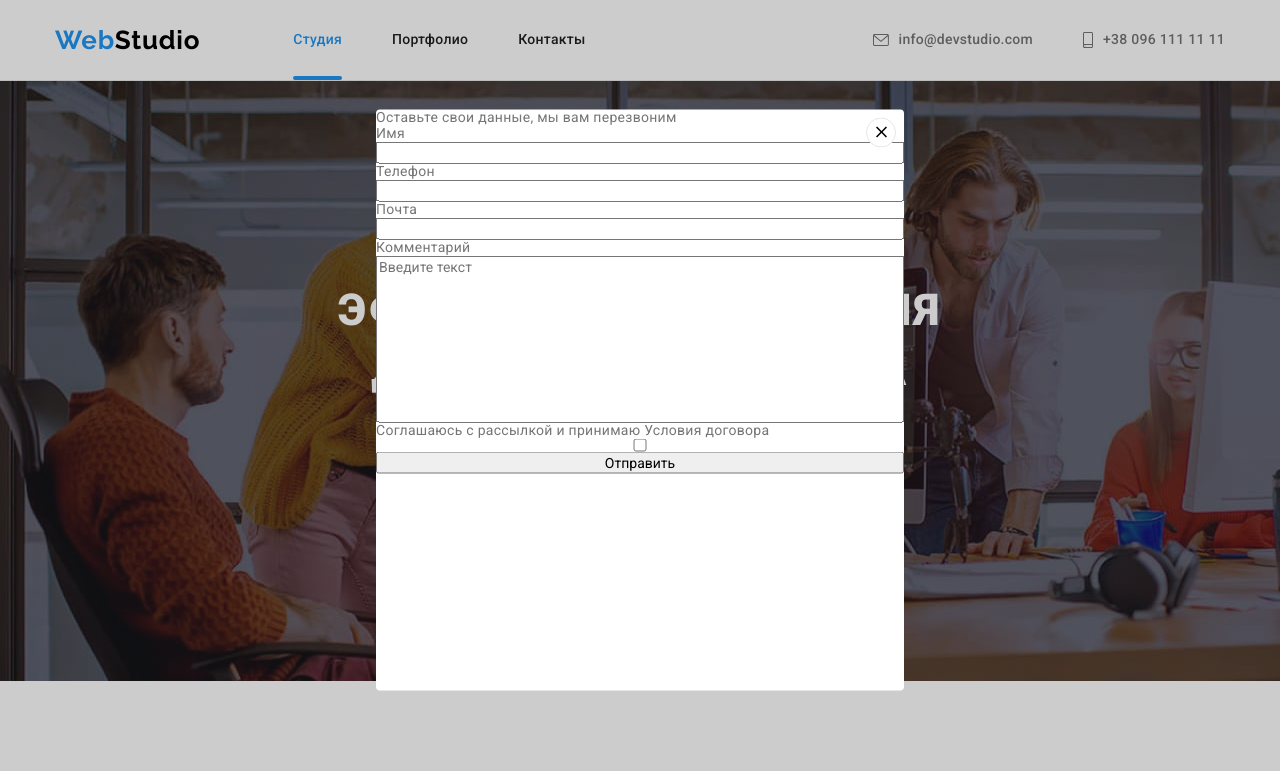
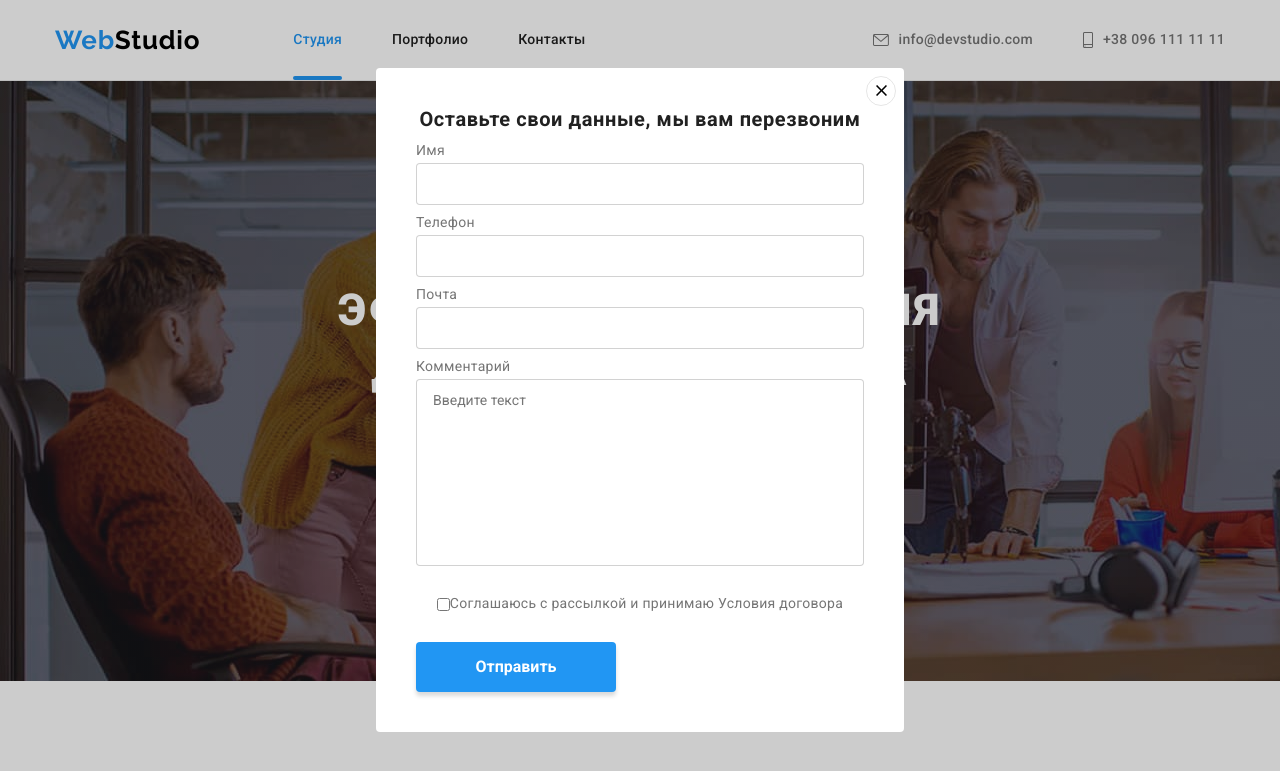
Before and after one commit to nadtosonna/goit-markup-hw-06, a plain HTML site: page index.html in a window 1280 px wide. Both pictures are taken after a click on the button "Заказать услугу". Shown: the top 771 px of the page. Drawn offline with nearby package versions, Linux system fonts and the light colour scheme.

Commit message:
css modal partly

```diff
--- a/css/styles.css
+++ b/css/styles.css
@@ -432,6 +432,30 @@ header {
 .social-link-footer:focus {
   background-color: var(--accent-color);
 }
+.footer-modal {
+  display: flex;
+  flex-direction: column;
+  margin-left: 93px;
+}
+.footer-modal label {
+  margin-bottom: 20px;
+  font-weight: 700;
+  font-size: 14px;
+  line-height: 16px;
+  letter-spacing: 0.03em;
+  text-transform: uppercase;
+  color: var(--invert-text-color);
+}
+.footer-modal input {
+  height: 50px;
+  min-width: 358px;
+  padding: 15px 16px;
+  background-color: var(--background-color);
+  border: 1px solid rgba(255, 255, 255, 0.3);
+  box-sizing: border-box;
+  filter: drop-shadow(0px 4px 4px rgba(0, 0, 0, 0.15));
+  border-radius: 4px;
+}
 .backdrop {
   position: fixed;
   top: 0;
@@ -453,7 +477,6 @@ header {
   transform: translate(-50%, -50%) scale(1);
 
   width: 528px;
-  height: 581px;
   border-radius: 4px;
   background-color: var(--invert-text-color);
   opacity: 1;
@@ -475,12 +498,87 @@ header {
   background-color: transparent;
   cursor: pointer;
 }
+.close-button:hover .closing-icon {
+  fill: var(--accent-color);
+}
 .modal-form {
+  align-items: center;
+  justify-content: center;
+
+  width: 528px;
+
+  padding: 40px;
+}
+.modal-header {
+  font-weight: 700;
+  font-size: 20px;
+  line-height: 1.15;
+  text-align: center;
+  letter-spacing: 0.03em;
+  margin-bottom: 12px;
+  color: #212121;
+}
+.form-field {
   display: flex;
   flex-direction: column;
+  width: 100%;
+  margin-bottom: 10px;
+}
+.form-field label {
+  margin-bottom: 4px;
+}
+.form-field input {
+  margin: 0;
+  padding: 12px 16px;
+  border: 1px solid rgba(33, 33, 33, 0.2);
+  box-sizing: border-box;
+  border-radius: 4px;
+}
+.form-field input:focus {
+  border: 1px solid var(--accent-color);
+}
+.form-field input:hover {
+  border: 1px solid var(--accent-color);
+}
+.form-field input:active {
+  border: 1px solid var(--accent-color);
 }
 textarea {
   resize: none;
+}
+.form-field textarea {
+  margin: 0;
+  padding: 12px 16px;
+  margin-bottom: 20px;
+  border: 1px solid rgba(33, 33, 33, 0.2);
+  box-sizing: border-box;
+  border-radius: 4px;
+}
+.form-field textarea:hover {
+  border: 1px solid var(--accent-color);
+}
+.form-field-checkbox {
+  display: flex;
+  align-items: center;
+  justify-content: center;
+}
+.modal-button {
+  display: inline-block;
+  align-items: center;
+  min-width: 200px;
+  min-height: 50px;
+  padding: 10px 56px;
+  margin-top: 30px;
+  border-radius: 4px;
+  border: var(--accent-color);
+  box-shadow: 0px 4px 4px rgba(0, 0, 0, 0.15);
+
+  background-color: var(--accent-color);
+  color: var(--invert-text-color);
+  font-weight: 700;
+  font-size: 16px;
+  line-height: 1.875;
+  cursor: pointer;
 }
 /* Стили для portfolio.html */
 
--- a/index.html
+++ b/index.html
@@ -408,8 +408,10 @@
 
         <div class="footer-modal">
           <label for="footer-email">Подпишитесь на рассылку</label>
+          <div class="submit-email">
             <input type="email" id="footer-email" placeholder="E-mail" />
             <button type="submit">Подписаться</button>
+          </div>
         </div>
       </div>
     </footer>
@@ -427,6 +429,7 @@
             <circle cx="15" cy="15" r="15" fill="white" />
             <circle cx="15" cy="15" r="14.5" stroke="black" stroke-opacity="0.1" />
             <path
+              class="closing-icon"
               d="M21 10.1079L19.8921 9L15.5 13.3921L11.1079 9L10 10.1079L14.3921 14.5L10 18.8921L11.1079 20L15.5 15.6079L19.8921 20L21 18.8921L16.6079 14.5L21 10.1079Z"
               fill="black"
             />
@@ -435,22 +438,32 @@
         <form class="modal-form" action="">
           <p class="modal-header">Оставьте свои данные, мы вам перезвоним</p>
 
+          <div class="form-field">
             <label for="name">Имя</label>
             <input type="text" name="name" id="name" />
+          </div>
 
+          <div class="form-field">
             <label for="tel">Телефон</label>
             <input type="tel" name="tel" id="tel" />
+          </div>
 
+          <div class="form-field">
             <label for="email">Почта</label>
             <input type="email" name="email" id="email" />
+          </div>
 
+          <div class="form-field">
             <label for="comment">Комментарий</label>
             <textarea name="comment" id="comment" rows="10" placeholder="Введите текст"></textarea>
+          </div>
 
+          <div class="form-field-checkbox">
+            <input type="checkbox" id="checkbox" />
             <label for="checkbox">Соглашаюсь с рассылкой и принимаю Условия договора</label>
-          <input type="checkbox" id="checkbox" />
+          </div>
 
-          <button type="submit">Отправить</button>
+          <button class="modal-button" type="submit">Отправить</button>
         </form>
       </div>
     </div>
```
Lines whose indentation alone changed are shown as unchanged.
